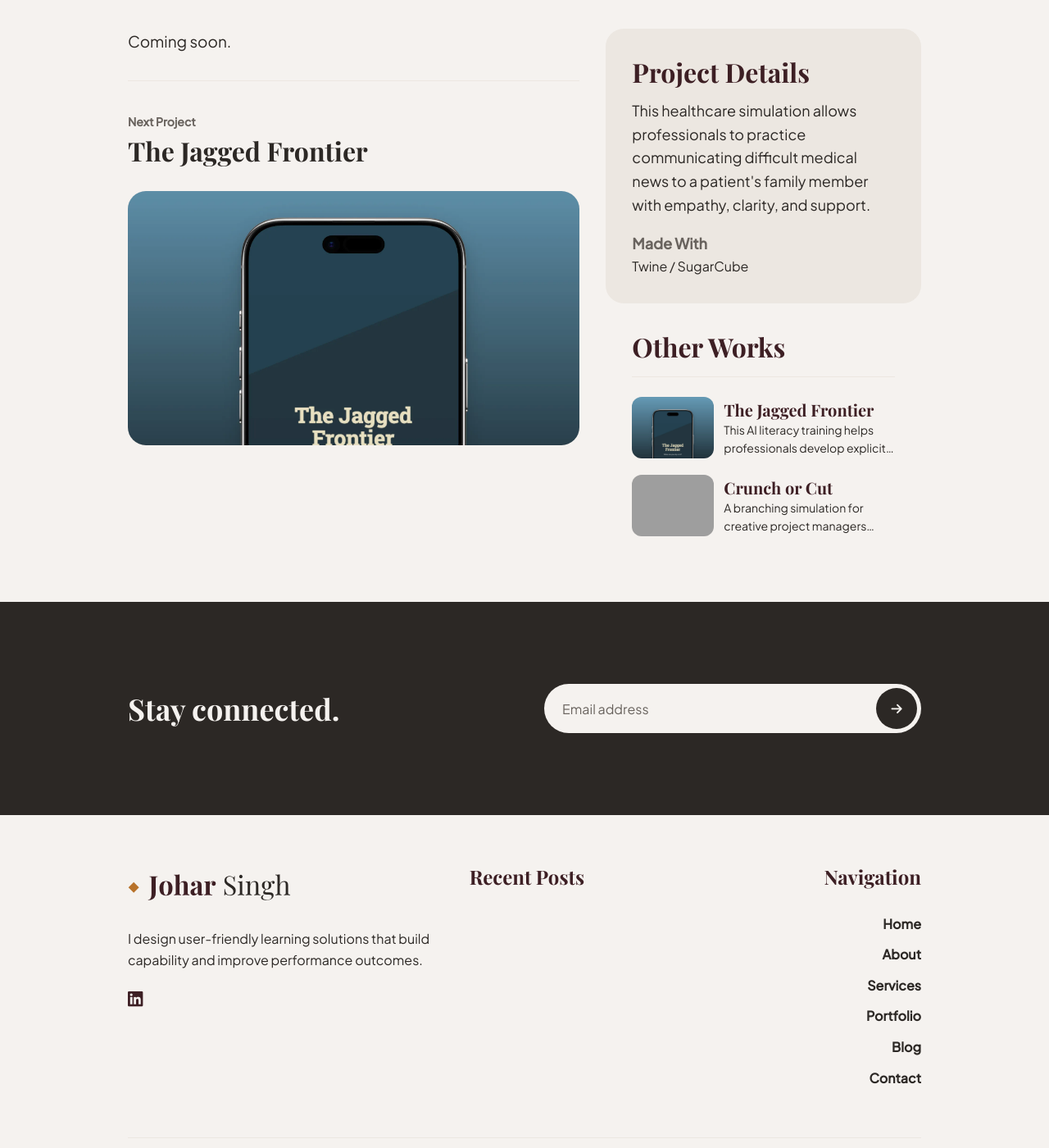
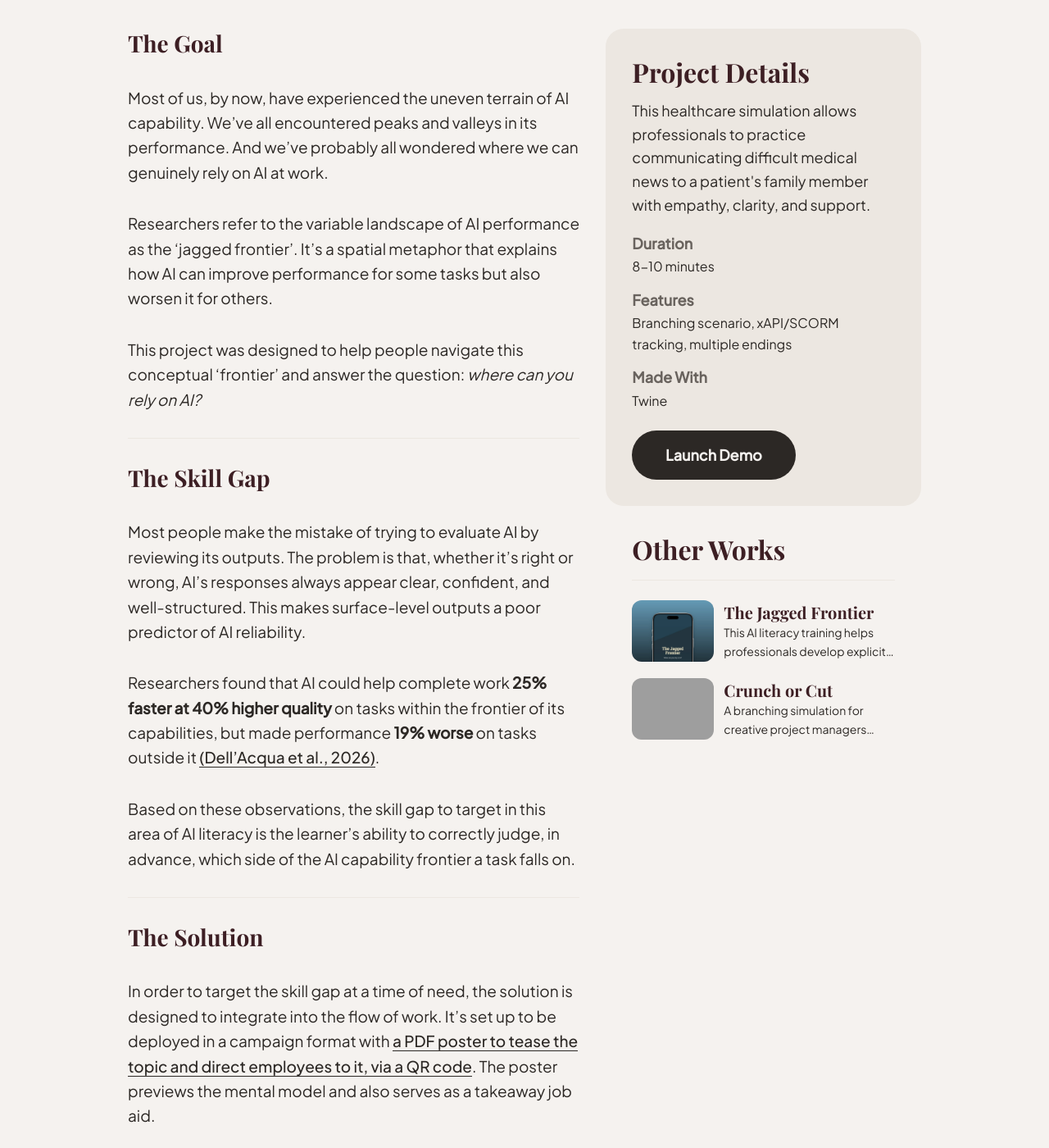
Before and after one commit to j0har/joharsingh.com, a Jekyll site: the page built from _projects/2026-01-02-bad-news.md, in a window 1280 px wide and 1400 px high, scrolled down 876 px. Shown: the whole window at 82% size. Built offline with Jekyll 4.4.1, drawn with Linux system fonts in a browser that asks for light colours; some web fonts are replaced; some of the changed text lies outside the part shown; grey boxes are pictures that could not be loaded.

Commit message:
Revise project details and use JF template
Updated project details including tools, duration, features, and references. Enhanced content with new sections outlining goals, skill gaps, and solutions related to AI literacy.

```diff
--- a/_projects/2026-01-02-bad-news.md
+++ b/_projects/2026-01-02-bad-news.md
@@ -3,10 +3,46 @@
 subtitle: Simulation
 summary: This healthcare simulation allows professionals to practice communicating difficult medical news to a patient's family member with empathy, clarity, and support.
 meta_description: This healthcare simulation allows professionals to practice communicating difficult medical news to a patient's family member with empathy, clarity, and support.
-client: Portfolio
-tools: Twine / SugarCube
+tools: Twine
+duration: 8-10 minutes
+features: Branching scenario, xAPI/SCORM tracking, multiple endings
+demo_url: https://j0har.github.io/jagged-frontier/
 date: 2026-06-14
-image: '/images/project-bad-news.jpg'
+image: '/images/jagged-frontier.webp'
+image_alt: "Mockup of The Jagged Frontier module and companion job-aid poster on tablet and phone screens, both posing the module's opening question: 'If AI gets it wrong, would you know?'"
 ---
 
-Coming soon.
+## The Goal
+
+Most of us, by now, have experienced the uneven terrain of AI capability. We've all encountered peaks and valleys in its performance. And we've probably all wondered where we can genuinely rely on AI at work.
+
+Researchers refer to the variable landscape of AI performance as the 'jagged frontier'. It's a spatial metaphor that explains how AI can improve performance for some tasks but also worsen it for others.
+
+This project was designed to help people navigate this conceptual 'frontier' and answer the question: *where can you rely on AI?*
+
+---
+
+## The Skill Gap
+
+Most people make the mistake of trying to evaluate AI by reviewing its outputs. The problem is that, whether it's right or wrong, AI's responses always appear clear, confident, and well-structured. This makes surface-level outputs a poor predictor of AI reliability.
+
+Researchers found that AI could help complete work **25% faster at 40% higher quality** on tasks within the frontier of its capabilities, but made performance **19% worse** on tasks outside it [(Dell'Acqua et al., 2026)](https://doi.org/10.1287/orsc.2025.21838).
+
+Based on these observations, the skill gap to target in this area of AI literacy is the learner's ability to correctly judge, in advance, which side of the AI capability frontier a task falls on.
+
+---
+
+## The Solution
+In order to target the skill gap at a time of need, the solution is designed to integrate into the flow of work. It's set up to be deployed in a campaign format with [a PDF poster to tease the topic and direct employees to it, via a QR code](https://j0har.github.io/jagged-frontier/jf-job-aid.pdf). The poster previews the mental model and also serves as a takeaway job aid.
+
+<img src="{{ '/images/jagged-frontier-job-aid.webp' | relative_url }}" alt="Jagged Frontier job aid poster" width="745">
+
+This decision bypasses typical administrative friction by being accessible without a login or any LMS dependency. But in doing so, it neglects to track typical performance metrics, such as completion rates or test scores. Instead, the focus is on targeting AI literacy and critical thinking skills that cannot be quantified through those typical metrics.
+
+The module is framed around a lean and transferrable mental model for judging AI reliability. It teaches the model concisely and then allows learners to practice its application in a series of realistic work scenarios and receive immediate feedback. It also includes two ways to carry that model into practice: a downloadable self-reflection exercise to apply it to one of their own work tasks, and a set of discussion prompts to encourage conversations about the jagged frontier with their team.
+
+---
+
+## References
+
+Dell’Acqua, F., McFowland, E., Mollick, E. R., Lifshitz-Assaf, H., Kellogg, K. C., Rajendran, S., Krayer, L., Candelon, F., & Lakhani, K. R. (2026). Navigating the jagged technological frontier: Field experimental evidence of the effects of AI on knowledge worker productivity and quality. Organization Science, 37(2), 403–423. [https://doi.org/10.1287/orsc.2025.21838](https://doi.org/10.1287/orsc.2025.21838)
```
